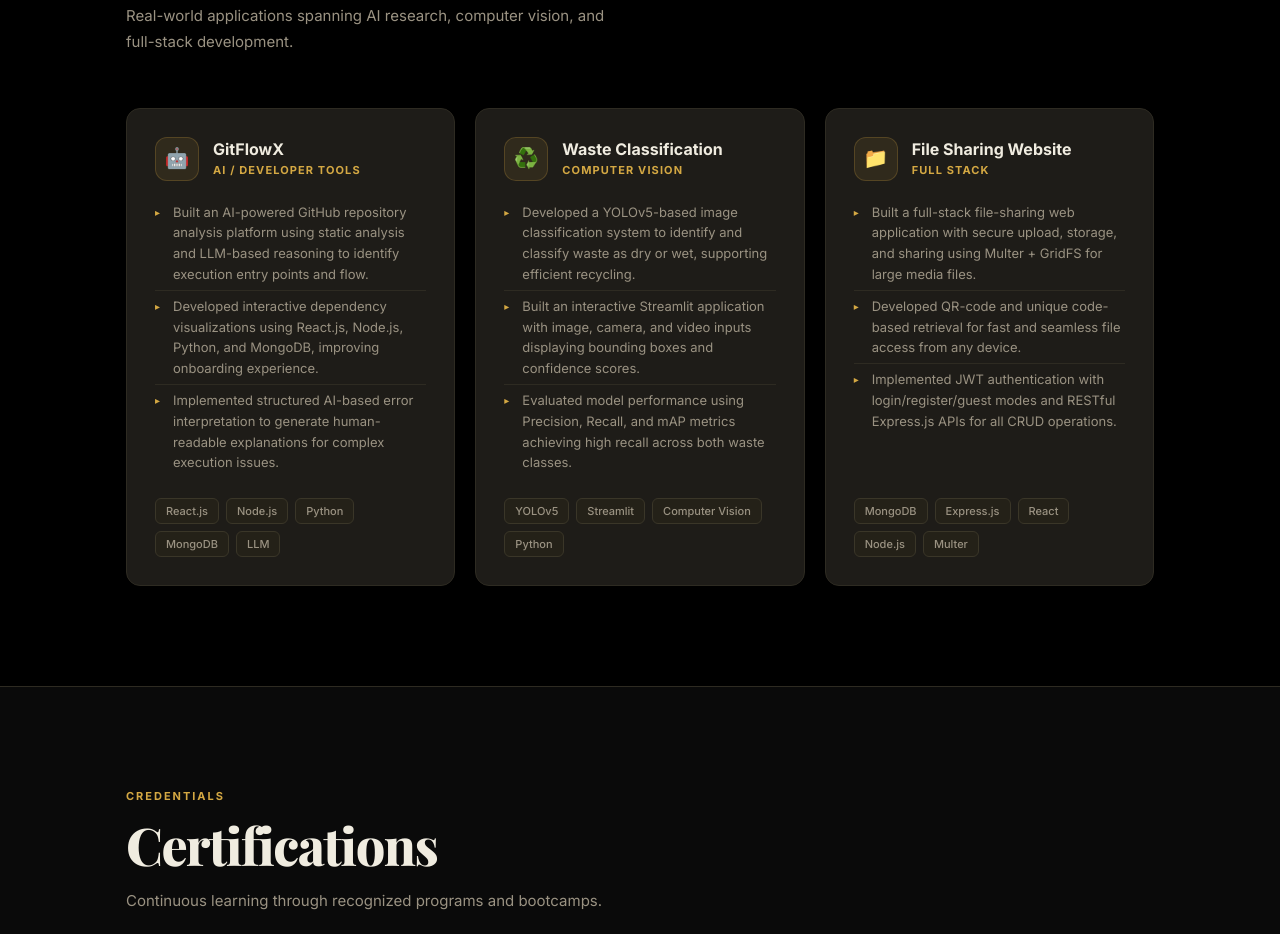
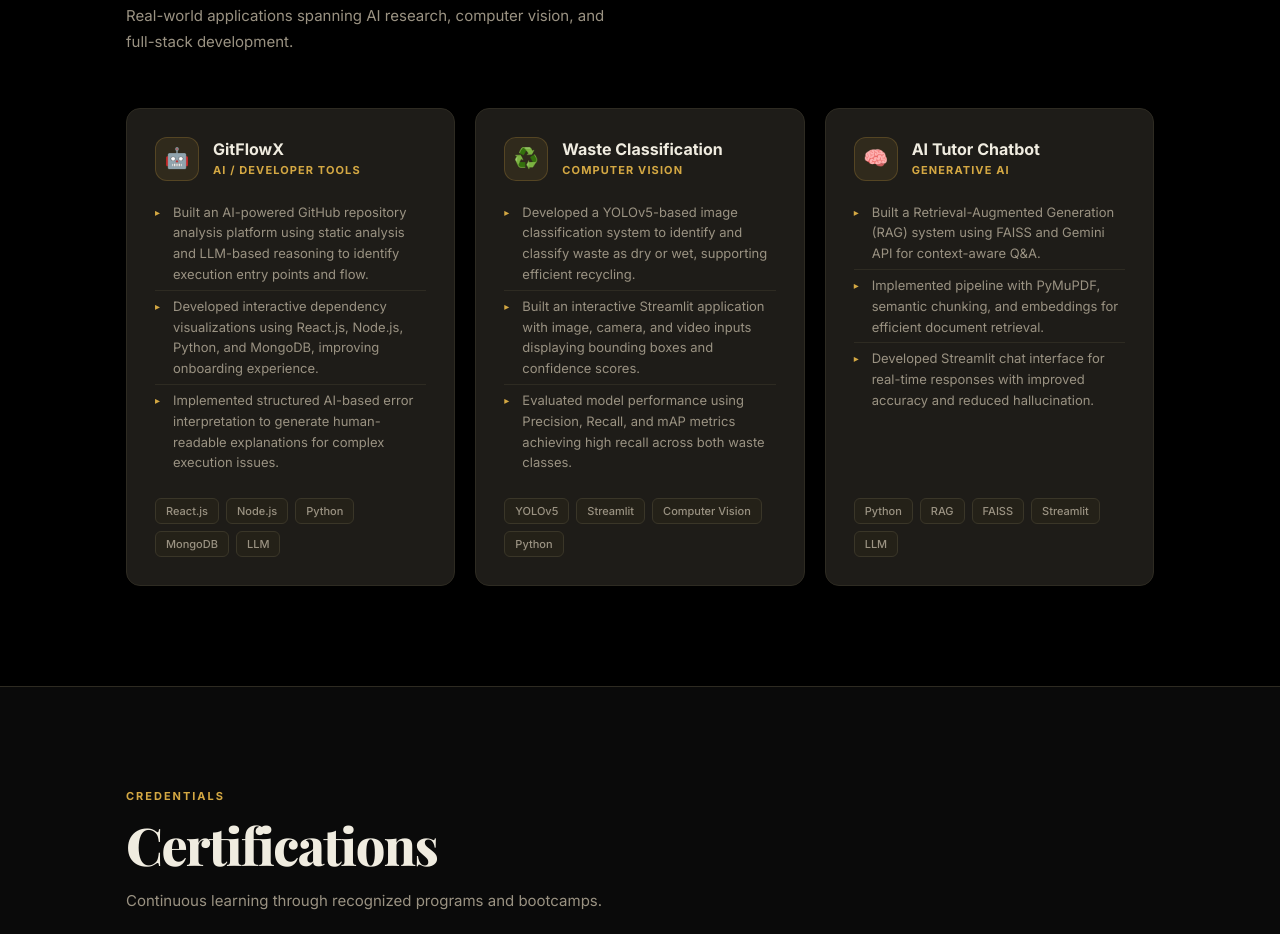
Before and after one commit to viveknshet96/VIVEK-PORTFOLIO, a React (Vite) app in the folder frontend/: page / in a window 1280 px wide. Shown: the part 2860-3794 px from the top of the page. Built offline with nearby package versions, Linux system fonts and the light colour scheme; a web font is replaced by a local one.

Commit message:
Update Projects.jsx

```diff
--- a/frontend/src/components/Projects.jsx
+++ b/frontend/src/components/Projects.jsx
@@ -23,16 +23,16 @@ const projects = [
     tags: ['YOLOv5', 'Streamlit', 'Computer Vision', 'Python'],
   },
   {
-    icon: '📁',
-    name: 'File Sharing Website',
-    type: 'Full Stack',
-    delay: 'd2',
+    icon: '🧠',
+    name: 'AI Tutor Chatbot',
+    type: 'Generative AI',
+    delay: 'd1',
     points: [
-      'Built a full-stack file-sharing web application with secure upload, storage, and sharing using Multer + GridFS for large media files.',
-      'Developed QR-code and unique code-based retrieval for fast and seamless file access from any device.',
-      'Implemented JWT authentication with login/register/guest modes and RESTful Express.js APIs for all CRUD operations.',
+      'Built a Retrieval-Augmented Generation (RAG) system using FAISS and Gemini API for context-aware Q&A.',
+      'Implemented pipeline with PyMuPDF, semantic chunking, and embeddings for efficient document retrieval.',
+      'Developed Streamlit chat interface for real-time responses with improved accuracy and reduced hallucination.',
     ],
-    tags: ['MongoDB', 'Express.js', 'React', 'Node.js', 'Multer'],
+    tags: ['Python', 'RAG', 'FAISS', 'Streamlit', 'LLM'],
   },
 ]
 
```
